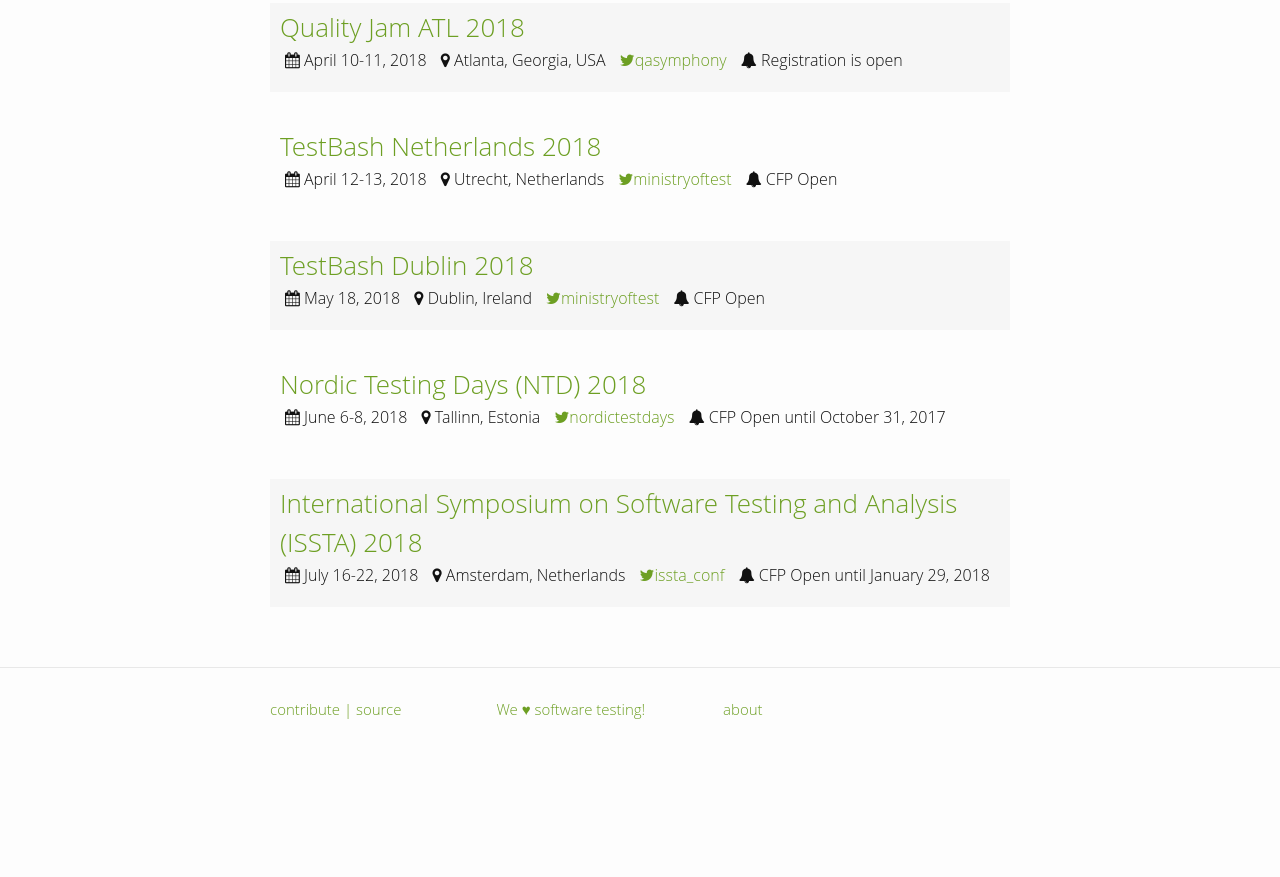
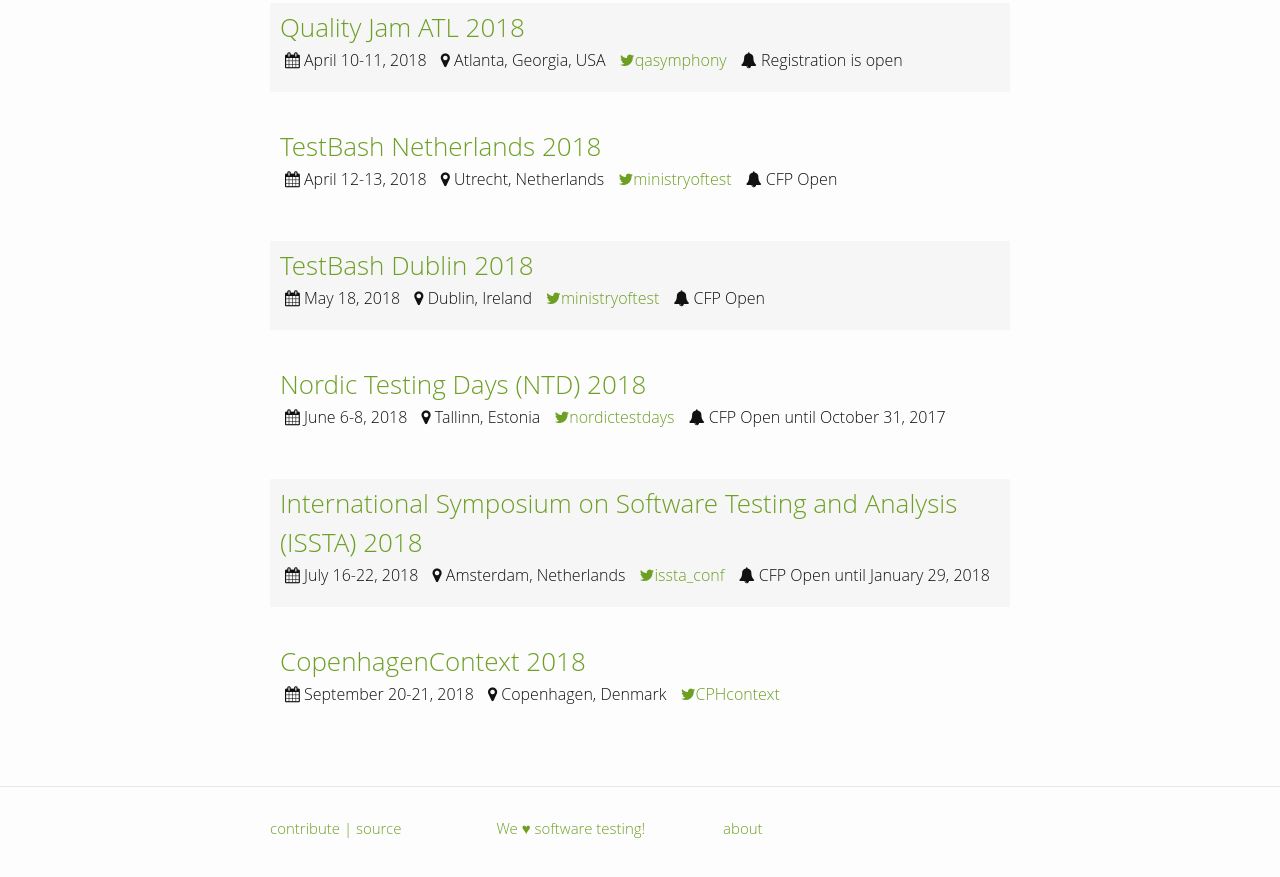
Before and after one commit to TestingConferences/testingconferences.github.io, a Jekyll site: the page built from index.html, in a window 1280 px wide and 900 px high, scrolled down 4127 px. Shown: the top 877 px of the window. Built offline with Jekyll 4.4.1, drawn with Linux system fonts in a browser that asks for light colours; before the commit the page ends 4908 px from its top, so only the background shows below that.

Commit message:
Added CopenhagenContext 18

```diff
--- a/_data/current.yml
+++ b/_data/current.yml
@@ -261,3 +261,9 @@
   url: http://conf.researchr.org/home/issta-2018
   twitter: issta_conf
   status: CFP Open until January 29, 2018
+
+- name: CopenhagenContext 2018
+  location: Copenhagen, Denmark
+  dates: "September 20-21, 2018"
+  url: http://copenhagencontext.com/
+  twitter: CPHcontext
```
